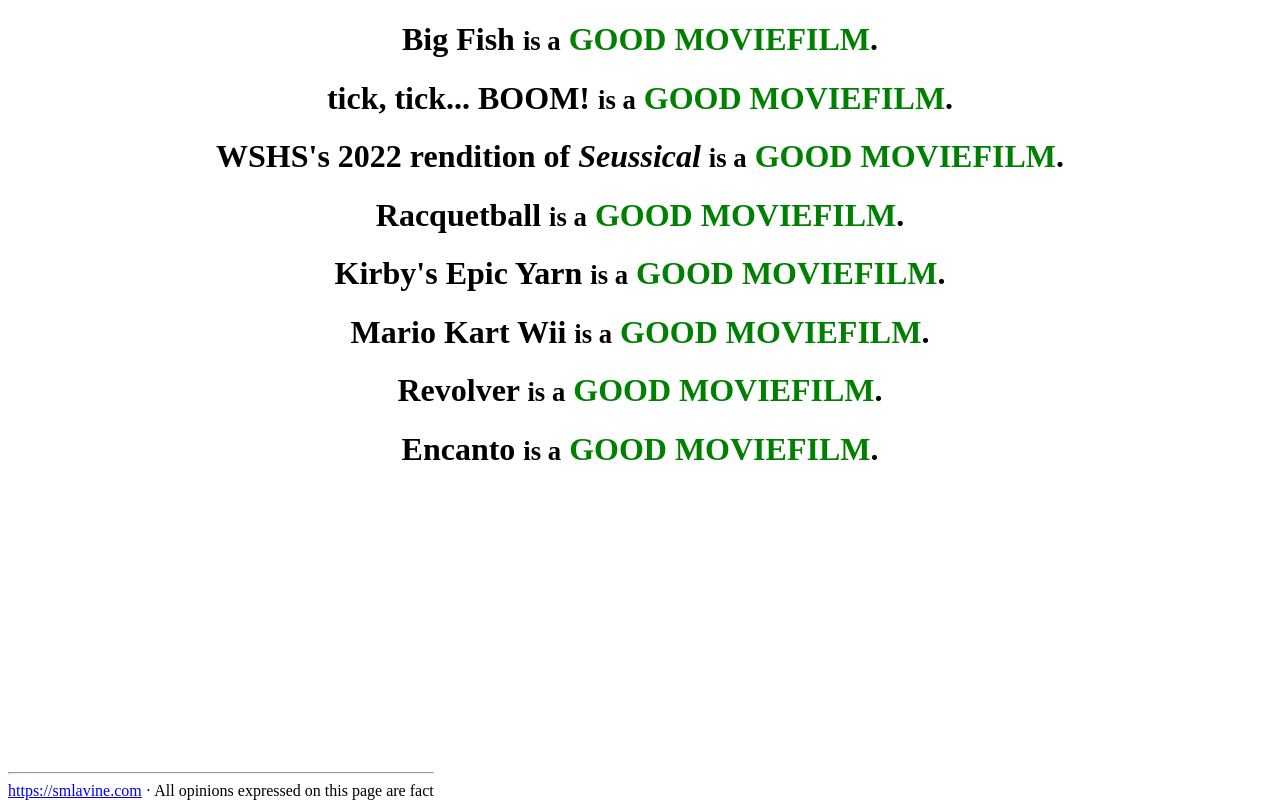
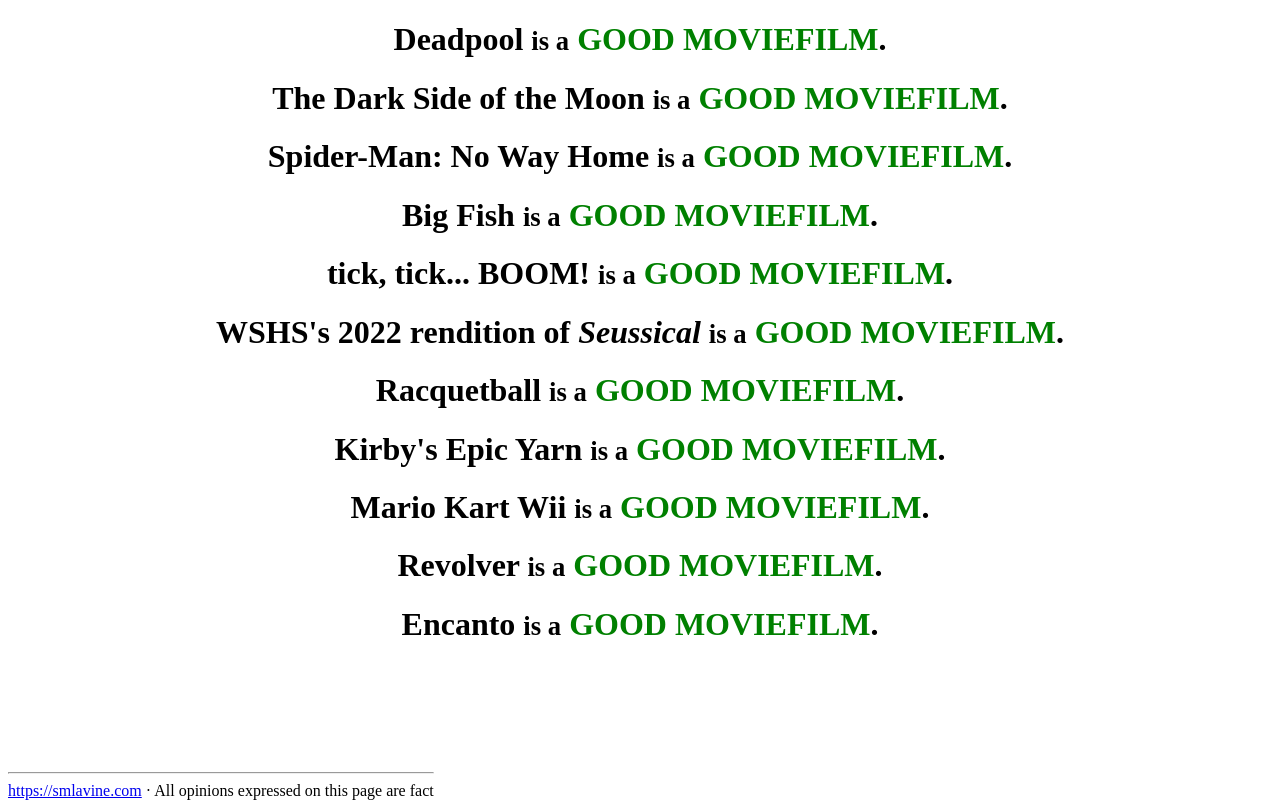
Before and after one commit to smlavine/goodmoviefilm.com, a plain HTML site: page src/index.html in a window 1280 px wide. Drawn offline with Linux system fonts and the light colour scheme.

Commit message:
Add Spider-Man: No Way Home, The Dark Side of the Moon, Deadpool

```diff
--- a/src/index.html
+++ b/src/index.html
@@ -30,6 +30,9 @@
 
 <body>
   <main style="text-align: center">
+    <h1><b><a class="ref" href="https://en.wikipedia.org/wiki/Deadpool_(film)">Deadpool</a></b> <small>is a</small> <b style="color: green">GOOD MOVIEFILM</b><span title="2022-04-29">.</span></h1>
+    <h1><b><a class="ref" href="https://en.wikipedia.org/wiki/The_Dark_Side_of_the_Moon">The Dark Side of the Moon</a></b> <small>is a</small> <b style="color: green">GOOD MOVIEFILM</b><span title="2022-04-24">.</span></h1>
+    <h1><b><a class="ref" href="https://en.wikipedia.org/wiki/Spider-Man:_No_Way_Home">Spider-Man: No Way Home</a></b> <small>is a</small> <b style="color: green">GOOD MOVIEFILM</b><span title="2022-04-23">.</span></h1>
     <h1><b><a class="ref" href="https://en.wikipedia.org/wiki/Big_Fish_(musical)">Big Fish</a></b> <small>is a</small> <b style="color: green">GOOD MOVIEFILM</b><span title="2022-03-13, 2022-04-10">.</span></h1>
     <h1><b><a class="ref" href="https://en.wikipedia.org/wiki/Tick,_Tick..._Boom!_(film)">tick, tick... BOOM!</a></b> <small>is a</small> <b style="color: green">GOOD MOVIEFILM</b><span title="2022-02-13">.</span></h1>
     <h1><b><a class="ref" href="https://www.amherstbee.com/articles/williamsville-south-to-present-seussical-the-musical/">WSHS's 2022 rendition of <i>Seussical</i></a></b> <small>is a</small> <b style="color: green">GOOD MOVIEFILM</b><span title="2022-02-12">.</span></h1>
```
